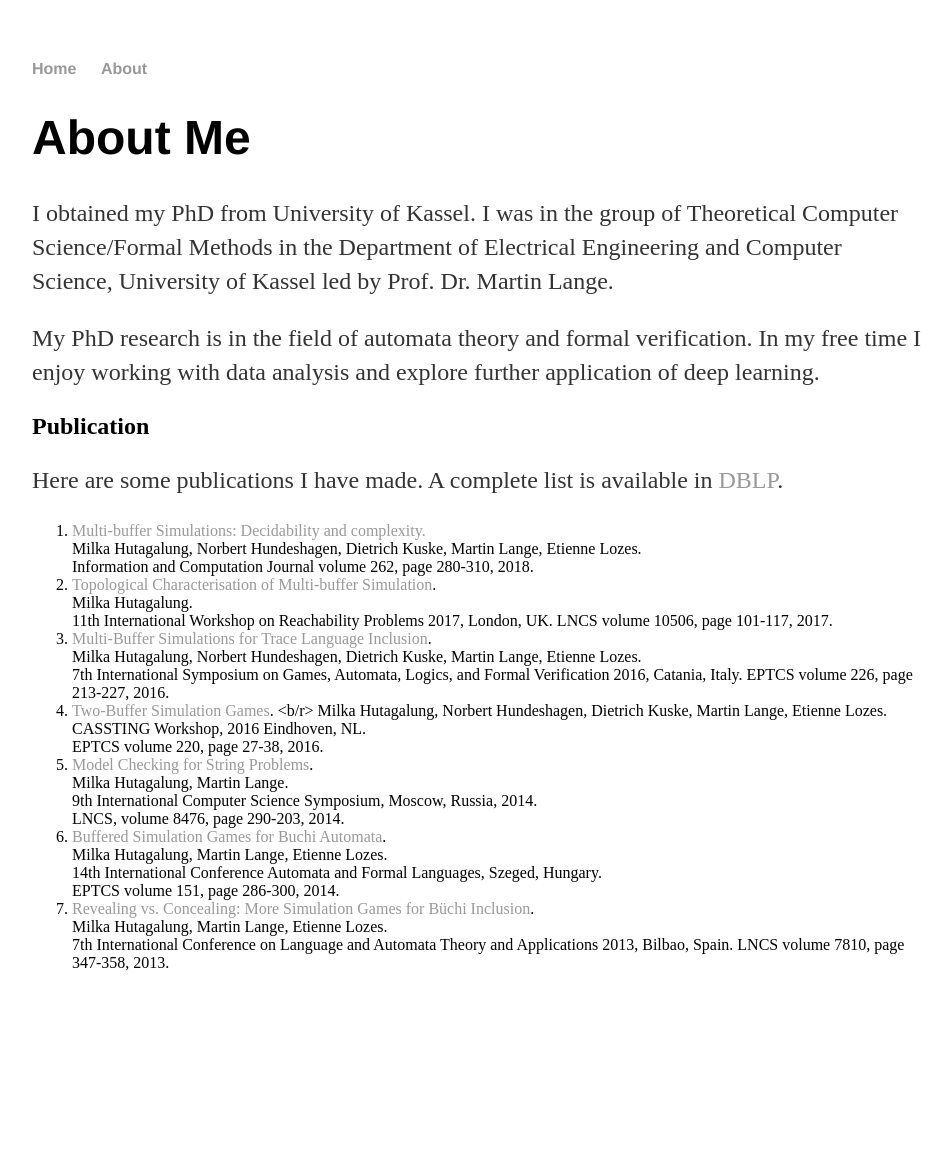
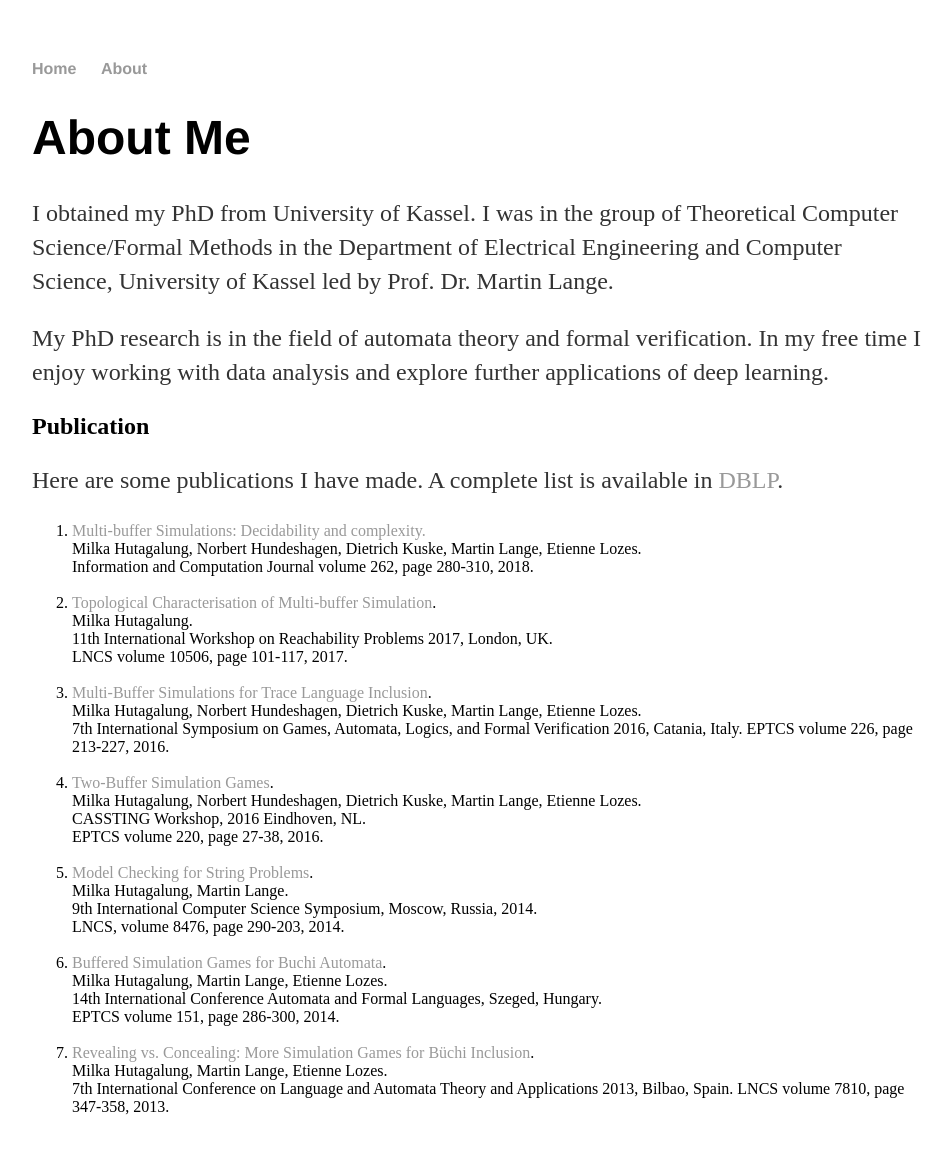
Before and after one commit to milkahut/milkahut.github.io, a Jekyll site: the page built from about.md, in a window 1280 px wide. Shown: the whole page, without its empty margins (160-1112 px from the left). Built offline with Jekyll 4.4.1, drawn with Linux system fonts in a browser that asks for light colours; before the commit the page ends 1032 px from its top, so only the background shows below that.

Commit message:
Update about.md

```diff
--- a/about.md
+++ b/about.md
@@ -10,16 +10,16 @@
 
 My PhD research  is in the field of automata theory and formal verification.
 In my free time I enjoy working with data analysis and explore further
-application of deep learning.
+applications of deep learning.
 
 ## Publication
 
 Here are some publications I have made. A complete list is available in [DBLP](https://dblp.org/pers/hd/h/Hutagalung:Milka).
 
-1. [Multi-buffer Simulations: Decidability and complexity.](https://www.sciencedirect.com/science/article/pii/S0890540118301317?via%3Dihub) <br/>  Milka Hutagalung, Norbert Hundeshagen, Dietrich Kuske, Martin Lange, Etienne Lozes. <br/> Information and Computation Journal volume 262, page 280-310, 2018. <br/>
-2. [Topological Characterisation of Multi-buffer Simulation](https://link.springer.com/chapter/10.1007%2F978-3-319-67089-8_8). <br/>  Milka Hutagalung. <br/>    11th International Workshop on Reachability Problems 2017, London, UK. LNCS  volume 10506, page 101-117, 2017.<br/>
-3. [Multi-Buffer Simulations for Trace Language Inclusion](https://arxiv.org/abs/1609.04098). <br/>  Milka Hutagalung, Norbert Hundeshagen, Dietrich Kuske, Martin Lange, Etienne Lozes. <br/>  7th International Symposium on Games, Automata, Logics, and Formal Verification 2016, Catania, Italy.  EPTCS volume 226,  page 213-227, 2016. <br/>
-4. [Two-Buffer Simulation Games](https://arxiv.org/abs/1608.00654).  <b/r> Milka Hutagalung, Norbert Hundeshagen, Dietrich Kuske, Martin Lange, Etienne Lozes.<br/>  CASSTING Workshop, 2016 Eindhoven, NL. <br/>  EPTCS volume 220, page  27-38, 2016. <br/>
-5. [Model Checking for String Problems](https://link.springer.com/chapter/10.1007%2F978-3-319-06686-8_15). <br/> Milka Hutagalung, Martin Lange.<br/>  9th International Computer Science Symposium, Moscow, Russia, 2014. <br/> LNCS, volume 8476, page 290-203, 2014.<br/>
-6. [Buffered Simulation Games for Buchi Automata](https://arxiv.org/abs/1405.5609v1).<br/>  Milka Hutagalung, Martin Lange, Etienne Lozes.<br/>  14th International Conference Automata and Formal Languages, Szeged, Hungary. <br/> EPTCS volume 151, page 286-300, 2014. <br/>
+1. [Multi-buffer Simulations: Decidability and complexity.](https://www.sciencedirect.com/science/article/pii/S0890540118301317?via%3Dihub) <br/>  Milka Hutagalung, Norbert Hundeshagen, Dietrich Kuske, Martin Lange, Etienne Lozes. <br/> Information and Computation Journal volume 262, page 280-310, 2018. <br/>  <br/>
+2. [Topological Characterisation of Multi-buffer Simulation](https://link.springer.com/chapter/10.1007%2F978-3-319-67089-8_8). <br/>  Milka Hutagalung. <br/>    11th International Workshop on Reachability Problems 2017, London, UK. <br/> LNCS  volume 10506, page 101-117, 2017.<br/>  <br/>
+3. [Multi-Buffer Simulations for Trace Language Inclusion](https://arxiv.org/abs/1609.04098). <br/>  Milka Hutagalung, Norbert Hundeshagen, Dietrich Kuske, Martin Lange, Etienne Lozes. <br/>  7th International Symposium on Games, Automata, Logics, and Formal Verification 2016, Catania, Italy.  EPTCS volume 226,  page 213-227, 2016. <br/>  <br/>
+4. [Two-Buffer Simulation Games](https://arxiv.org/abs/1608.00654).  <br/> Milka Hutagalung, Norbert Hundeshagen, Dietrich Kuske, Martin Lange, Etienne Lozes.<br/>  CASSTING Workshop, 2016 Eindhoven, NL. <br/>  EPTCS volume 220, page  27-38, 2016. <br/>  <br/>
+5. [Model Checking for String Problems](https://link.springer.com/chapter/10.1007%2F978-3-319-06686-8_15). <br/> Milka Hutagalung, Martin Lange.<br/>  9th International Computer Science Symposium, Moscow, Russia, 2014. <br/> LNCS, volume 8476, page 290-203, 2014.<br/>  <br/>
+6. [Buffered Simulation Games for Buchi Automata](https://arxiv.org/abs/1405.5609v1).<br/>  Milka Hutagalung, Martin Lange, Etienne Lozes.<br/>  14th International Conference Automata and Formal Languages, Szeged, Hungary. <br/> EPTCS volume 151, page 286-300, 2014. <br/>  <br/>
 7. [Revealing vs. Concealing: More Simulation Games for Büchi Inclusion](https://link.springer.com/chapter/10.1007%2F978-3-642-37064-9_31). <br/> Milka Hutagalung, Martin Lange, Etienne Lozes. <br/> 7th International Conference on Language and Automata Theory and Applications 2013, Bilbao, Spain. LNCS  volume 7810,  page  347-358, 2013.
```
